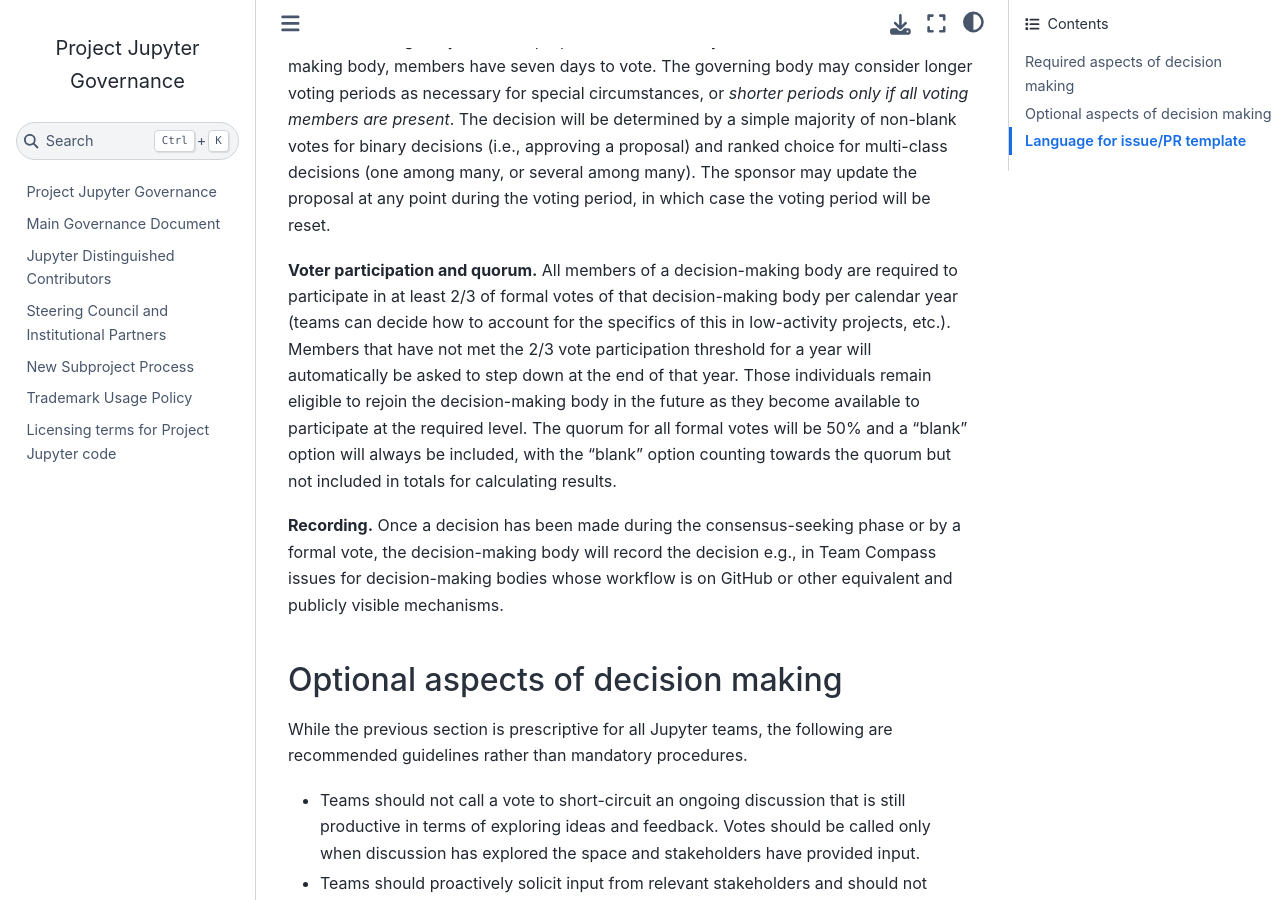
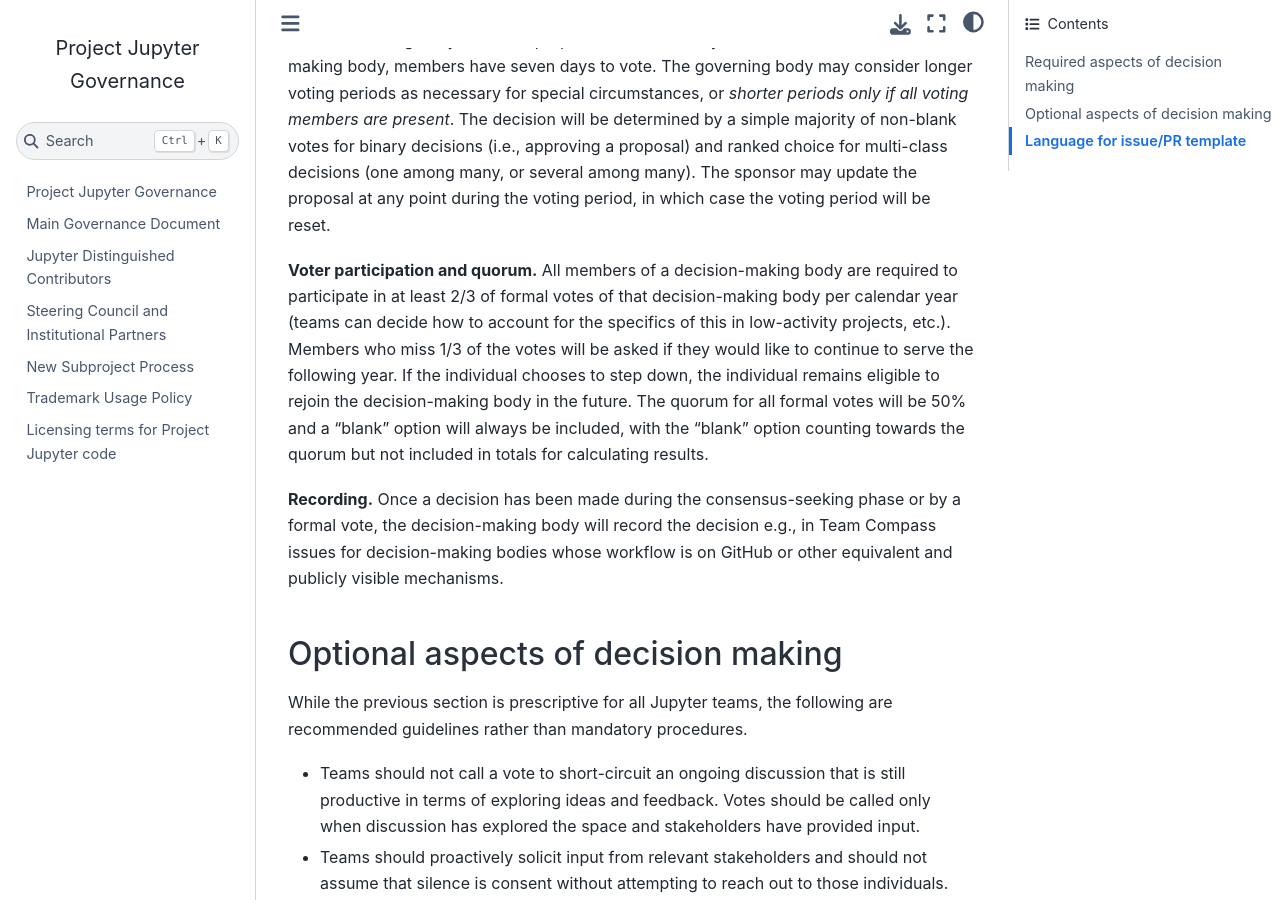
Before and after one commit to jupyter/governance, a Jupyter Book: the page built from decision_making.md, in a window 1280 px wide and 900 px high, scrolled down 1213 px. Built offline with Jupyter Book 1.0.4 settings and Sphinx 7.4.7 and the Sphinx Book theme 1.1.4, drawn with Linux system fonts in a browser that asks for light colours; pages that are not in the unit, such as notebooks, are missing from menus.

Commit message:
Update engagement language

```diff
--- a/decision_making.md
+++ b/decision_making.md
@@ -18,7 +18,7 @@
 
 **Calling a vote.** When the discussion matures during the consensus-seeking phase, any member of the decision-making body can call the matter to a vote. When that member (the sponsor) calls the vote, they shall summarize the proposal in its current form for the entire decision-making body. After the proposal is seconded by another member of the decision-making body, members have seven days to vote. The governing body may consider longer voting periods as necessary for special circumstances, or _shorter periods only if all voting members are present_. The decision will be determined by a simple majority of non-blank votes for binary decisions (i.e., approving a proposal) and ranked choice for multi-class decisions (one among many, or several among many). The sponsor may update the proposal at any point during the voting period, in which case the voting period will be reset.
 
-**Voter participation and quorum.** All members of a decision-making body are required to participate in at least 2/3 of formal votes of that decision-making body per calendar year (teams can decide how to account for the specifics of this in low-activity projects, etc.). Members that have not met the 2/3 vote participation threshold for a year will automatically be asked to step down at the end of that year. Those individuals remain eligible to rejoin the decision-making body in the future as they become available to participate at the required level. The quorum for all formal votes will be 50% and a "blank" option will always be included, with the "blank" option counting towards the quorum but not included in totals for calculating results.
+**Voter participation and quorum.** All members of a decision-making body are required to participate in at least 2/3 of formal votes of that decision-making body per calendar year (teams can decide how to account for the specifics of this in low-activity projects, etc.). Members who miss 1/3 of the votes will be asked if they would like to continue to serve the following year. If the individual chooses to step down, the individual remains eligible to rejoin the decision-making body in the future. The quorum for all formal votes will be 50% and a "blank" option will always be included, with the "blank" option counting towards the quorum but not included in totals for calculating results.
 
 **Recording.** Once a decision has been made during the consensus-seeking phase or by a formal vote, the decision-making body will record the decision e.g., in Team Compass issues for decision-making bodies whose workflow is on GitHub or other equivalent and publicly visible mechanisms.
 
```
